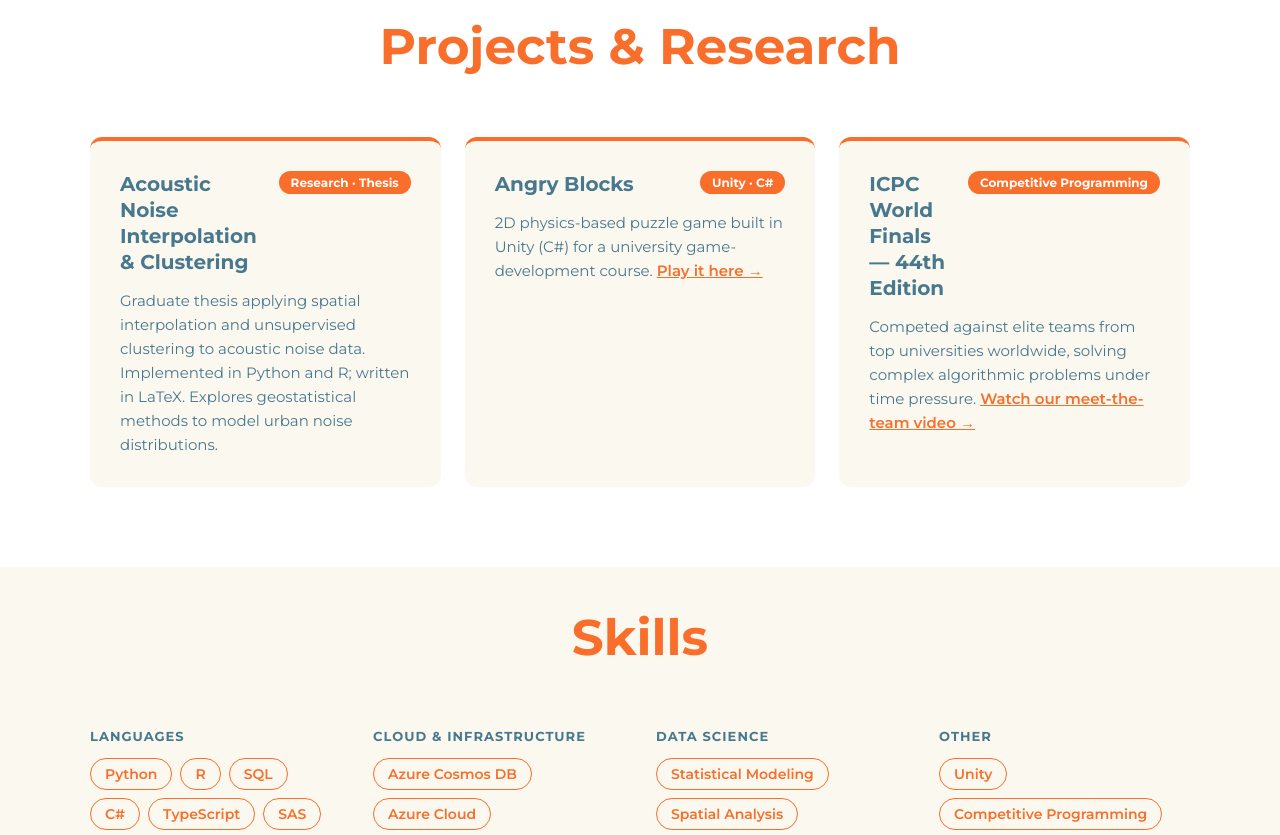
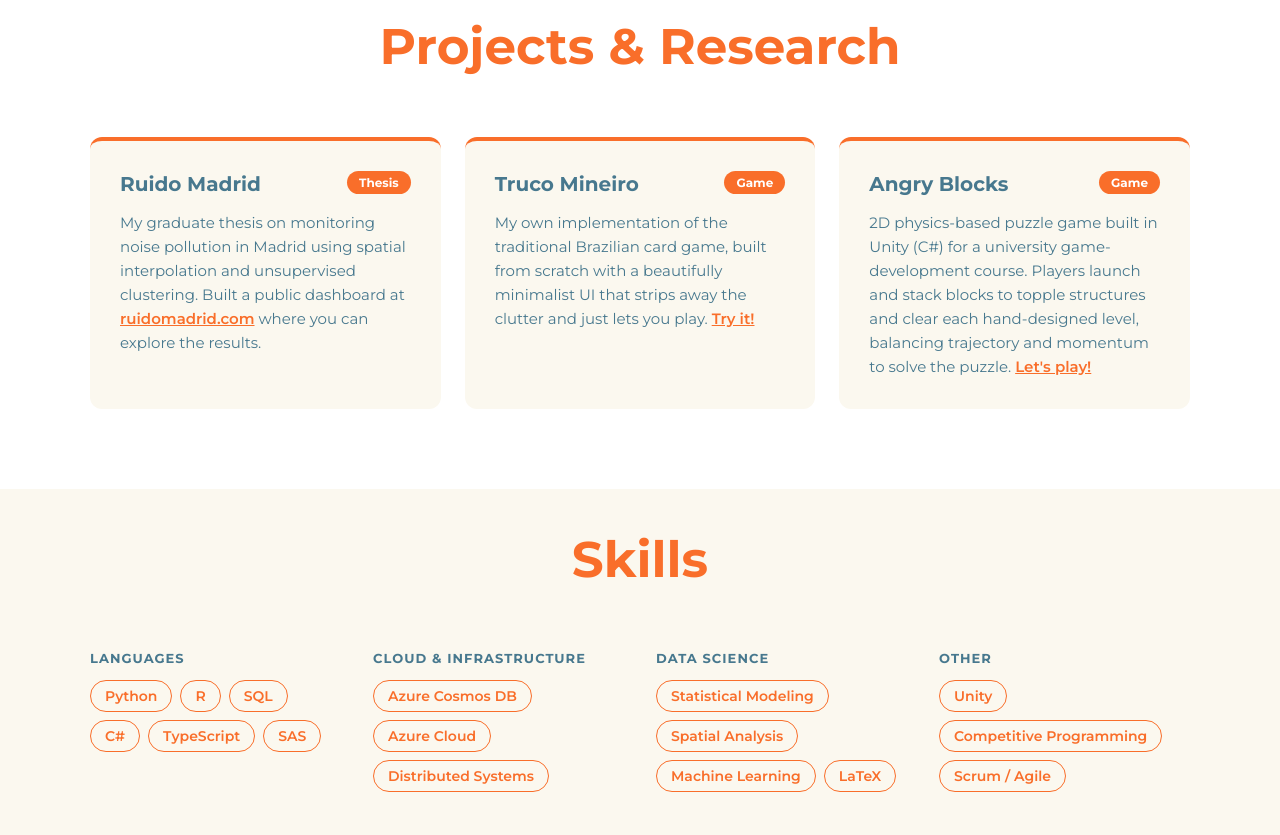
Before and after one commit to e-niram/e-niram.github.io, an Astro site: page / in a window 1280 px wide. Shown: the part 3420-4255 px from the top of the page. Built offline with nearby package versions, Linux system fonts and the light colour scheme; Astro itself is replaced by a stand-in of ours.

Commit message:
Finish Projects & Research section

```diff
--- a/src/components/Projects.astro
+++ b/src/components/Projects.astro
@@ -8,45 +8,53 @@
 
     <div class="project-card">
       <div class="project-header">
-        <h3>Acoustic Noise Interpolation & Clustering</h3>
-        <span class="project-tag">Research · Thesis</span>
+        <h3>Ruido Madrid</h3>
+        <span class="project-tag">Thesis</span>
       </div>
       <p>
-        Graduate thesis applying spatial interpolation and unsupervised
-        clustering to acoustic noise data. Implemented in Python and R;
-        written in LaTeX. Explores geostatistical methods to model urban
-        noise distributions.
+        My graduate thesis on monitoring noise pollution in Madrid using
+        spatial interpolation and unsupervised clustering. Built a public
+        dashboard at{' '}
+        <a
+          href="https://ruidomadrid.com"
+          target="_blank"
+          class="cool-link">ruidomadrid.com</a
+        >{' '}
+        where you can explore the results.
+      </p>
+    </div>
+
+    <div class="project-card">
+      <div class="project-header">
+        <h3>Truco Mineiro</h3>
+        <span class="project-tag">Game</span>
+      </div>
+      <p>
+        My own implementation of the traditional Brazilian card game, built
+        from scratch with a beautifully minimalist UI that strips away the clutter and
+        just lets you play.{' '}
+        <a
+          href="https://estebanmarin.me/truco"
+          target="_blank"
+          class="cool-link">Try it!</a
+        >
       </p>
     </div>
 
     <div class="project-card">
       <div class="project-header">
         <h3>Angry Blocks</h3>
-        <span class="project-tag">Unity · C#</span>
+        <span class="project-tag">Game</span>
       </div>
       <p>
         2D physics-based puzzle game built in Unity (C#) for a university
-        game-development course.{' '}
+        game-development course. Players launch and stack blocks to topple
+        structures and clear each hand-designed level, balancing trajectory
+        and momentum to solve the puzzle.{' '}
         <a
           href="https://creacion-videojuegos.github.io/ccf-build/"
           target="_blank"
-          class="cool-link">Play it here →</a
-        >
-      </p>
-    </div>
-
-    <div class="project-card">
-      <div class="project-header">
-        <h3>ICPC World Finals — 44th Edition</h3>
-        <span class="project-tag">Competitive Programming</span>
-      </div>
-      <p>
-        Competed against elite teams from top universities worldwide,
-        solving complex algorithmic problems under time pressure.{' '}
-        <a
-          href="https://www.youtube.com/watch?v=IcnLA1CHnL8&t=643s"
-          target="_blank"
-          class="cool-link">Watch our meet-the-team video →</a
+          class="cool-link">Let's play!</a
         >
       </p>
     </div>
--- a/src/styles/global.css
+++ b/src/styles/global.css
@@ -366,6 +366,7 @@
 }
 
 .project-card {
+	position: relative;
 	background: var(--color-bg);
 	border-radius: 12px;
 	padding: 30px;
@@ -373,11 +374,8 @@
 }
 
 .project-header {
-	display: flex;
-	align-items: flex-start;
-	justify-content: space-between;
-	gap: 12px;
 	margin-bottom: 14px;
+	padding-right: 60px;
 }
 
 .project-header h3 {
@@ -388,6 +386,9 @@
 }
 
 .project-tag {
+	position: absolute;
+	top: 30px;
+	right: 30px;
 	background: var(--color-accent);
 	color: white;
 	border-radius: 20px;
@@ -395,7 +396,6 @@
 	font-size: 12px;
 	font-weight: 700;
 	white-space: nowrap;
-	flex-shrink: 0;
 }
 
 .project-card p {
```
